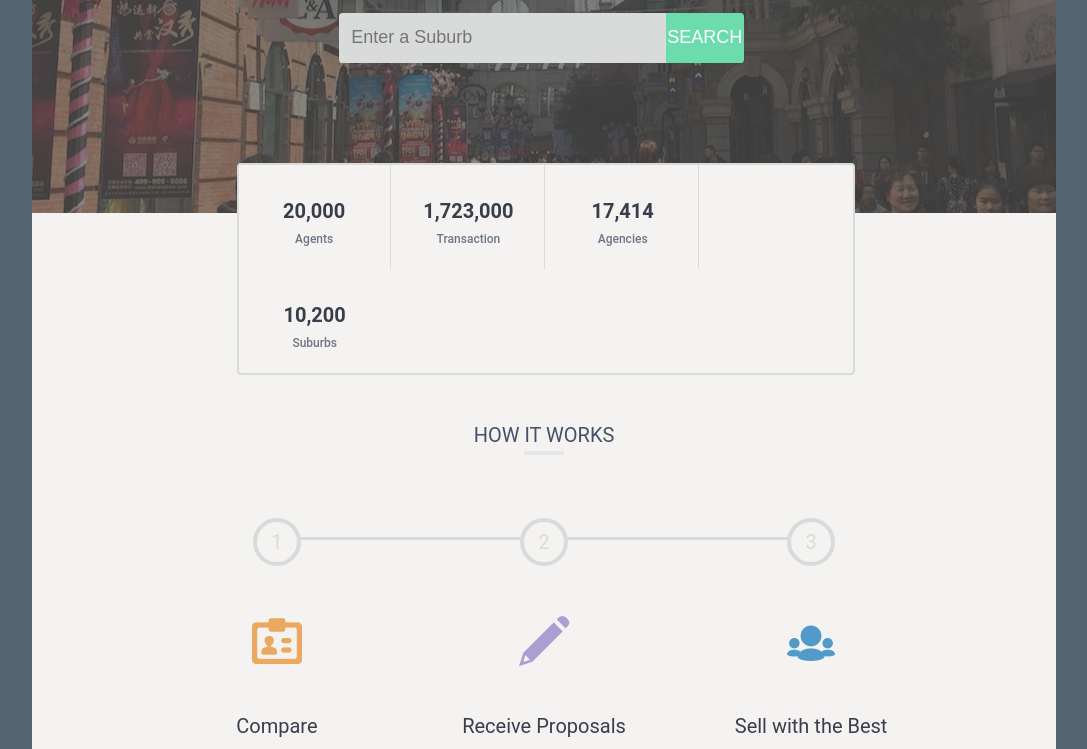
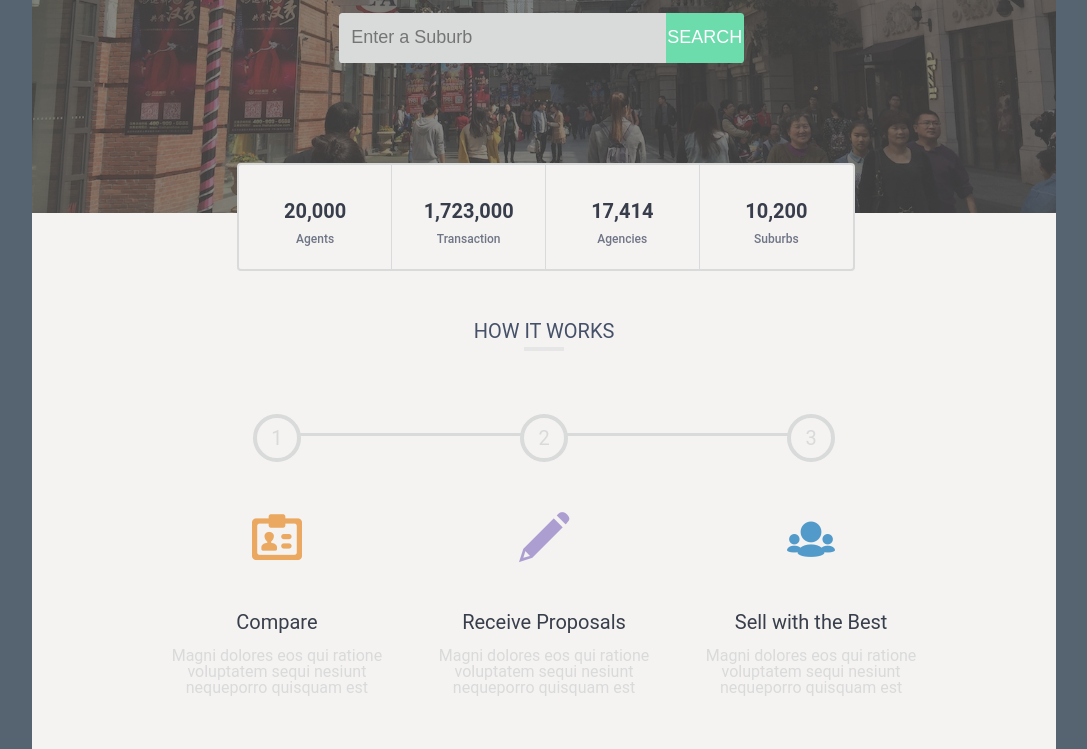
Before and after one commit to ChenLu0201/wh-3p3w-1, a plain HTML site: page index.html in a window 1280 px wide. Shown: the part 312-1061 px from the top of the page, without its empty margins (96-1183 px from the left). Drawn offline with Linux system fonts and the light colour scheme.

Commit message:
update css

```diff
--- a/sass/style.scss
+++ b/sass/style.scss
@@ -96,6 +96,7 @@ body {
         .header-search {
         	@include background-with-image("../images/IMG_0632.JPG");
         	color: $light-gray;
+            background-size: cover;
         	nav {
         		padding-top:1.5em;
 	        	.navigators {
@@ -175,9 +176,10 @@ body {
         	 	top: -5em;
         		li {
         			text-align:center;
-        			display: inline-block;
+        			display: block;
+                    float:left;
         			box-sizing: border-box;
-            		width: 24.6%;
+            		width: 25%;
             		border-right: 1px solid $light-gray;
             		&:last-child {
             			border: none;
@@ -197,6 +199,11 @@ body {
             		}
 
         		}
+                &:after {
+                    content: "";
+                    display: block;
+                    clear: both;
+                }
         	}
         }
 
```
Also changed, not shown: stylesheets/style.css.
